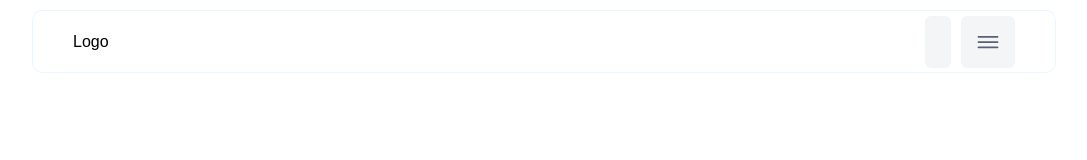
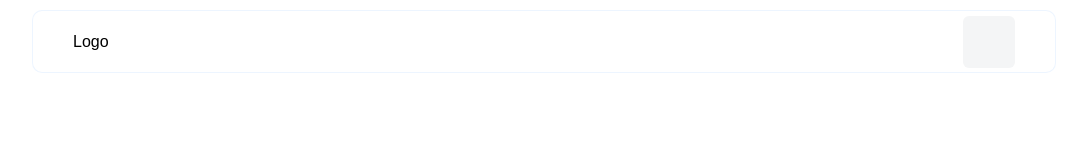
Before and after one commit to Elxrin/Elxrin, a Next.js app: page / in a window 1280 px wide. Shown: the top 160 px of the page, without its empty margins (96-1183 px from the left). Built offline with nearby package versions, Linux system fonts and the light colour scheme.

Commit message:
Minor improvments

```diff
--- a/core/components/Button/styles.ts
+++ b/core/components/Button/styles.ts
@@ -4,6 +4,8 @@ import { motion } from 'framer-motion';
 export const StyledButton = styled(motion.button)`
     background-color: rgb(244, 245, 246);
     color: rgb(89, 96, 115);
+    width: 52px;
+    height: 52px;
     padding: 10px 11px 10px 11px;
     border: none;
     border-radius: 6px;
--- a/core/components/Header/index.tsx
+++ b/core/components/Header/index.tsx
@@ -26,9 +26,9 @@ const Header = () => {
 
                     <Stack>
                         <Theme/>
-                        <Button onClick={() => setIsOpen(!isOpen)}>
+                        {/* <Button onClick={() => setIsOpen(!isOpen)}>
                             {isOpen ? <FaTimes size={28} /> : <IoIosMenu size={28} />}
-                        </Button>
+                        </Button> */}
                     </Stack>
                 </Box>
                 {isOpen && (<div></div>)}
--- /dev/null
+++ b/core/components/Hero/index.tsx
@@ -0,0 +1,13 @@
+import { Container, Box } from './styles';
+
+const Hero = () => {
+    return (
+        <Container>
+            <Box>
+                {/** Centered Text */}
+            </Box>
+        </Container>
+    );
+}
+
+export default Hero;
--- /dev/null
+++ b/core/components/Hero/styles.ts
@@ -0,0 +1,15 @@
+import styled from "styled-components";
+
+export const Container = styled.div`
+    width: 100%;
+    height: 100vh;
+`;
+
+export const Box = styled.div`
+    width: 100%;
+    height: 100%;
+    padding: 4.5rem 0;
+    display: flex;
+    justify-content: center;
+    align-items: baseline;
+`;
--- a/core/components/Theme/index.tsx
+++ b/core/components/Theme/index.tsx
@@ -31,7 +31,7 @@ const Theme = () => {
                     exit="exit"
                     whileTap="tap"
                     variants={buttonVariants}
-                    style={{ paddingBottom: '5px', }}
+                    style={{ paddingBottom: '8px', }}
                 >
                     {theme === 'dark' && (
                         <motion.div
@@ -50,6 +50,7 @@ const Theme = () => {
                     {theme === 'light' && (
                         <motion.div
                             variants={iconVariants}
+                            style={{ display: 'flex', justifyContent: 'center', alignItems: 'center', }}
                             transition={{
                                 type: 'spring',
                                 stiffness: 150,
--- a/pages/index.tsx
+++ b/pages/index.tsx
@@ -13,7 +13,7 @@ export default function Home() {
       </Head>
       <Main>
         <Header/>
-        {/* <Hero/> */}
+        <Hero/>
       </Main>
     </Container>
   )
--- a/styles/sharedstyles.tsx
+++ b/styles/sharedstyles.tsx
@@ -12,7 +12,7 @@ const Container = styled.div`
 const Main = styled.main`
   max-width: 1024px;
   width: 100%;
-  padding: 10rem 2.2rem 0 2.3rem;
+  padding: 10rem 0 0 0;
   flex: 1;
 `;
 
```
